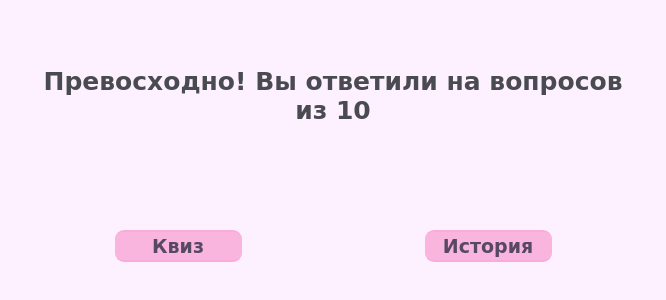
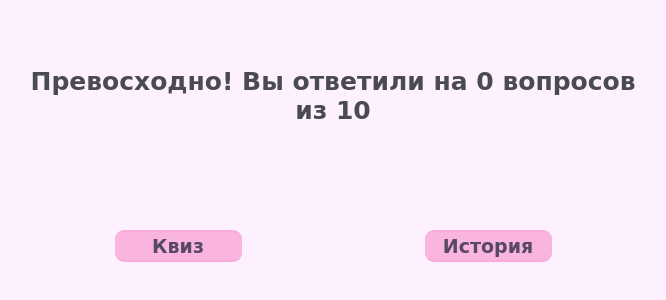
Before and after one commit to Maria-Shch/QuizApp, a React (Create React App) app in the folder my-app/: page /result in a window 1280 px wide. Shown: the part 218-518 px from the top of the page, without its empty margins (307-973 px from the left). Built offline with nearby package versions, Linux system fonts and the light colour scheme.

Commit message:
Made an output of a result after passing the quiz.

```diff
--- a/my-app/src/App.js
+++ b/my-app/src/App.js
@@ -1,21 +1,35 @@
 import './App.css';
+
+import React from 'react';
 import { BrowserRouter, Route, Switch } from "react-router-dom";
 import MainPage from './components/pages/MainPage/MainPage'
 import QuestionPage from './components/pages/QuestionPage/QuestionPage/QuestionPage';
 import ResultPage from './components/pages/ResultPage/ResultPage';
 import HistoryPage from './components/pages/HistoryPage/HistoryPage/HistoryPage';
 
-function App() {
+class App extends React.Component {
+  constructor(props) {
+    super(props);
+    this.state = {
+      result: 0
+    };
+    this.setResult = this.setResult.bind(this);
+  }
+  setResult(result) {
+    this.setState({ result: result });
+  }
+  render() {
     return (
       <BrowserRouter>
         <Switch>
           <Route exact path="/index" component={MainPage} />
-        <Route path="/quiz/:numberQuestion" component={QuestionPage} />
-        <Route exact path="/result" component={ResultPage} />
+          <Route path="/quiz/:numberQuestion" render={(props) => <QuestionPage quizId='07e6bda' setResult={this.setResult} {...props}/>} />
+          <Route exact path="/result"  render={() => <ResultPage result={this.state.result}/>} />
           <Route exact path="/history" component={HistoryPage} />
         </Switch>
       </BrowserRouter >
     );
   }
+}
 
 export default App;
--- a/my-app/src/Components/pages/QuestionPage/QuestionPage/QuestionPage.jsx
+++ b/my-app/src/Components/pages/QuestionPage/QuestionPage/QuestionPage.jsx
@@ -16,12 +16,32 @@ class QuestionPage extends React.Component {
       questionNumber: props.match.params.numberQuestion,
       nextQuestion: Number(props.match.params.numberQuestion) + 1,
       indexArray: Number(props.match.params.numberQuestion) - 1,
-      questions: parsingQuizToQuestions(getQuizById('07e6bda')),
-      numberOfQuestions: parsingQuizToQuestions(getQuizById('07e6bda')).length
+      questions: parsingQuizToQuestions(getQuizById(props.quizId)),
+      numberOfQuestions: parsingQuizToQuestions(getQuizById(props.quizId)).length
     };
     this.next = this.next.bind(this);
     this.valueOfButton = this.valueOfButton.bind(this);
     this.checkAnswer = this.checkAnswer.bind(this);
+    this.sendFinalResult = this.sendFinalResult.bind(this);
+  }
+
+  next() {
+    let res = this.checkAnswer();
+    this.setState({
+      indexArray: Number(this.state.indexArray) + 1,
+      questionNumber: Number(this.state.questionNumber) + 1,
+      nextQuestion: Number(this.state.nextQuestion) + 1,
+      currentResult: res
+    });
+
+    //При достижении последнего вопроса нажатие кнопки будет перенаправлять на страницу с результатом
+    if (this.state.nextQuestion <= this.state.numberOfQuestions) {
+      window.history.pushState(null, null, this.state.nextQuestion);
+    }
+    else {
+      this.props.history.push('./../result');
+      this.sendFinalResult(res);
+    }
   }
 
   //При достижении последнего вопроса в квизе значение кнопки меняется с 'Дальше' на 'Закончить'
@@ -44,24 +64,15 @@ class QuestionPage extends React.Component {
     return res;
   }
 
-  next() {
-    this.setState({
-      indexArray: Number(this.state.indexArray) + 1,
-      questionNumber: Number(this.state.questionNumber) + 1,
-      nextQuestion: Number(this.state.nextQuestion) + 1,
-      currentResult: this.checkAnswer()
-    });
-
-    //При достижении последнего вопроса нажатие кнопки будет перенаправлять на страницу с результатом
-    if (this.state.nextQuestion <= this.state.numberOfQuestions) window.history.pushState(null, null, this.state.nextQuestion);
-    else this.props.history.push('./../result');
+  sendFinalResult(result) {
+    this.props.setResult(result);
   }
 
   render() {
     return (
       <div className={classNames(clIndex.content, cl.content)}>
         <p className={classNames(clIndex.header, cl.header)}>
-          {this.state.questionNumber}/{this.state.numberOfQuestions}. {this.state.questions[this.state.indexArray].question}
+          {this.state.questionNumber}/{this.state.numberOfQuestions}. {this.state.questions[this.state.indexArray].question}.
         </p>
         <PossibleAnswers answers={this.state.questions[this.state.indexArray].answers} />
         <div className={cl.div_next}>
@@ -81,6 +92,4 @@ class QuestionPage extends React.Component {
   }
 }
 
-
-
 export default QuestionPage;
--- a/my-app/src/Components/pages/ResultPage/ResultPage.jsx
+++ b/my-app/src/Components/pages/ResultPage/ResultPage.jsx
@@ -3,8 +3,8 @@ import clIndex from './../../../index.module.css';
 import cl from './ResultPage.module.css';
 import Button from '../../shared/buttons/Button/Button';
 
-function ResultPage() {
-  const res = localStorage.getItem('currentRes');
+function ResultPage(props) {
+  const res = props.result;
 
   return (
     <div className={classNames(clIndex.content, cl.content)}>
```
Lines whose indentation alone changed are shown as unchanged.
